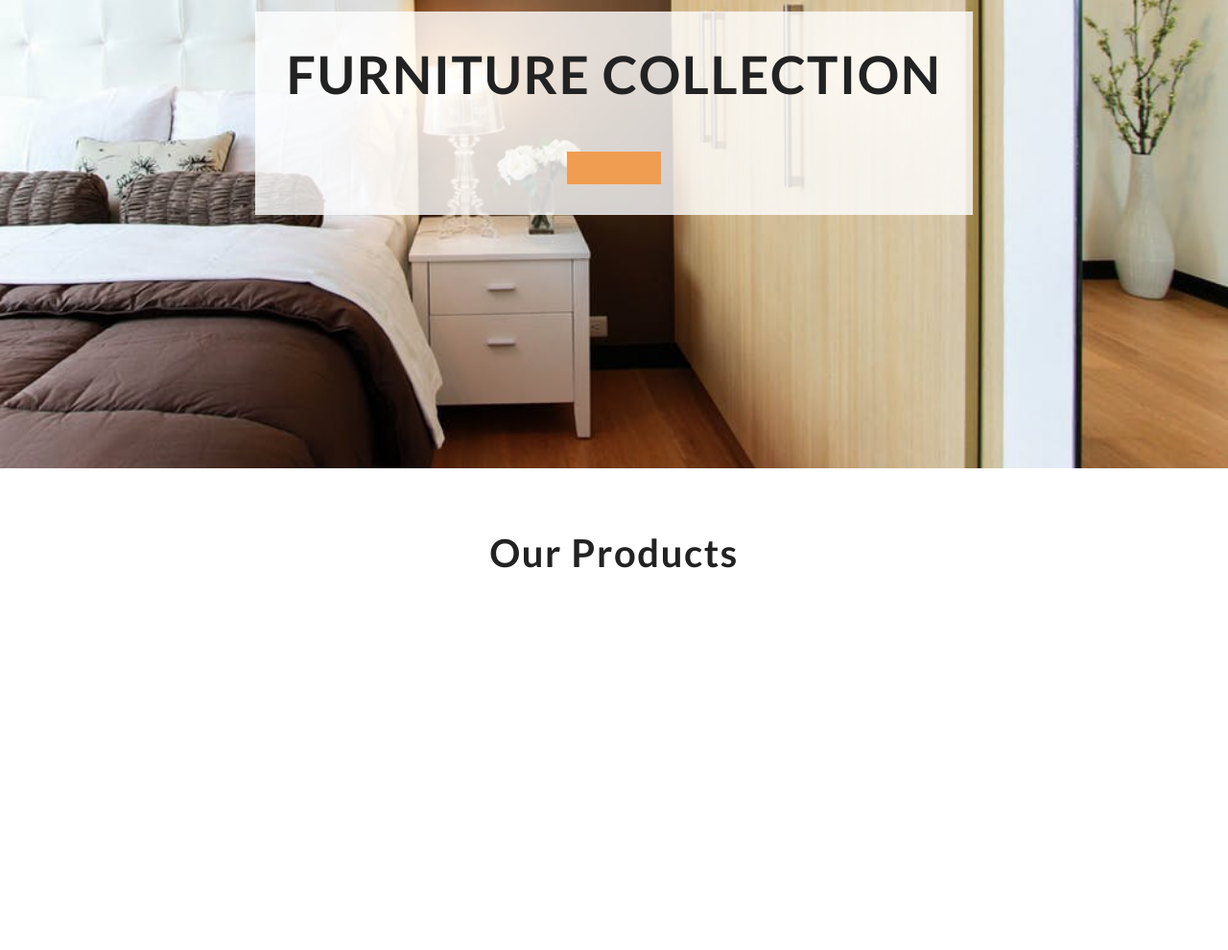
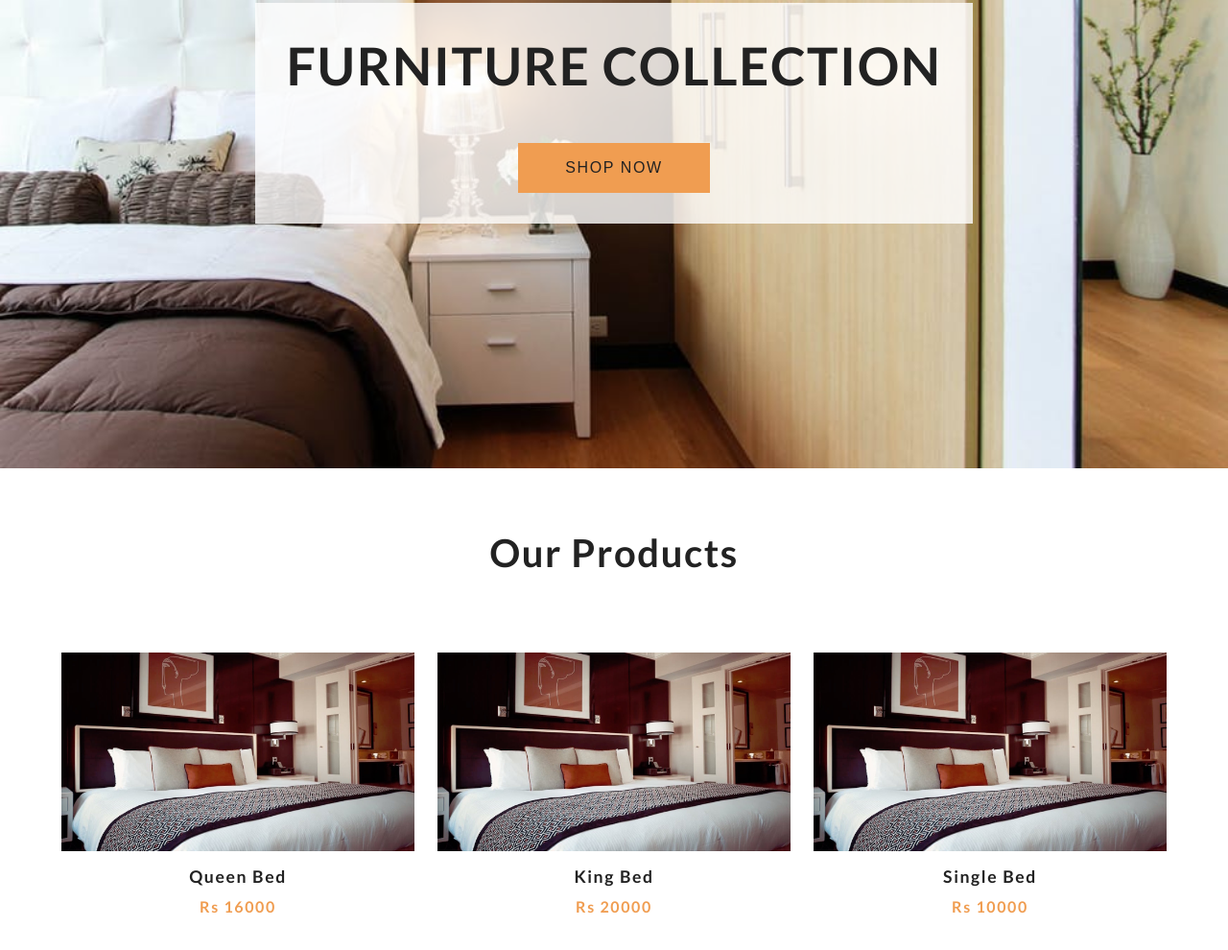
Before and after one commit to komalmehta24/ecom-website, a plain HTML site: page index.html in a window 1280 px wide. Shown: the part 312-1302 px from the top of the page at 96% size. Before the commit the page ends 1056 px from the top, so only its background shows below. Drawn offline with Linux system fonts and the light colour scheme.

Commit message:
Update index.html

```diff
--- a/index.html
+++ b/index.html
@@ -15,7 +15,7 @@
             </span>
             <img src="/images/logo.svg" alt="store logo">
             <div class="cart-btn">
-                <span class="cart-icon">
+                <span class="nav-icon">
                     <i class="fas fa-cart-plus"></i>
                 </span>
                 <div class="cart-items">0</div>
@@ -27,7 +27,7 @@
      <header class="hero">
         <div class="banner">
             <h1 class="banner-title">Furniture collection</h1>
-            <button class="banner-btn"></button>
+            <button class="banner-btn">shop now</button>
         </div>
      </header>
     <!-- end of hero section -->
@@ -37,6 +37,54 @@
             <h2>Our Products</h2>
         </div>
         <div class="products-center">
+            <!-- single product -->
+            <article class="product">
+                <div class="img-container">
+                    <img
+                    src= "images/product-1.jpeg"
+                    alt="product"
+                    class="product-img">
+                    <button class="bag-btn" data-id="1">
+                        <i class="fas fa-shopping-cart"></i>
+                        add to cart
+                    </button>
+                </div>
+                <h3>queen bed</h3>
+                <h4>Rs 16000</h4>
+            </article>
+            <!-- end of single product -->
+             <!-- single product -->
+            <article class="product">
+                <div class="img-container">
+                    <img
+                    src= "images/product-1.jpeg"
+                    alt="product"
+                    class="product-img">
+                    <button class="bag-btn" data-id="1">
+                        <i class="fas fa-shopping-cart"></i>
+                        add to cart
+                    </button>
+                </div>
+                <h3>king bed</h3>
+                <h4>Rs 20000</h4>
+            </article>
+            <!-- end of single product -->
+             <!-- single product -->
+            <article class="product">
+                <div class="img-container">
+                    <img
+                    src= "images/product-1.jpeg"
+                    alt="product"
+                    class="product-img">
+                    <button class="bag-btn" data-id="1">
+                        <i class="fas fa-shopping-cart"></i>
+                        add to cart
+                    </button>
+                </div>
+                <h3>single bed</h3>
+                <h4>Rs 10000</h4>
+            </article>
+            <!-- end of single product -->
 
         </div>
      </section>
@@ -63,6 +111,6 @@
     <!--end of cart -->
 
     <script src="https://kit.fontawesome.com/67c8d69ca9.js" crossorigin="anonymous"></script>
-   <script src="app.js"></script>
+    <script src="app.js"></script>
 </body>
 </html>
```
